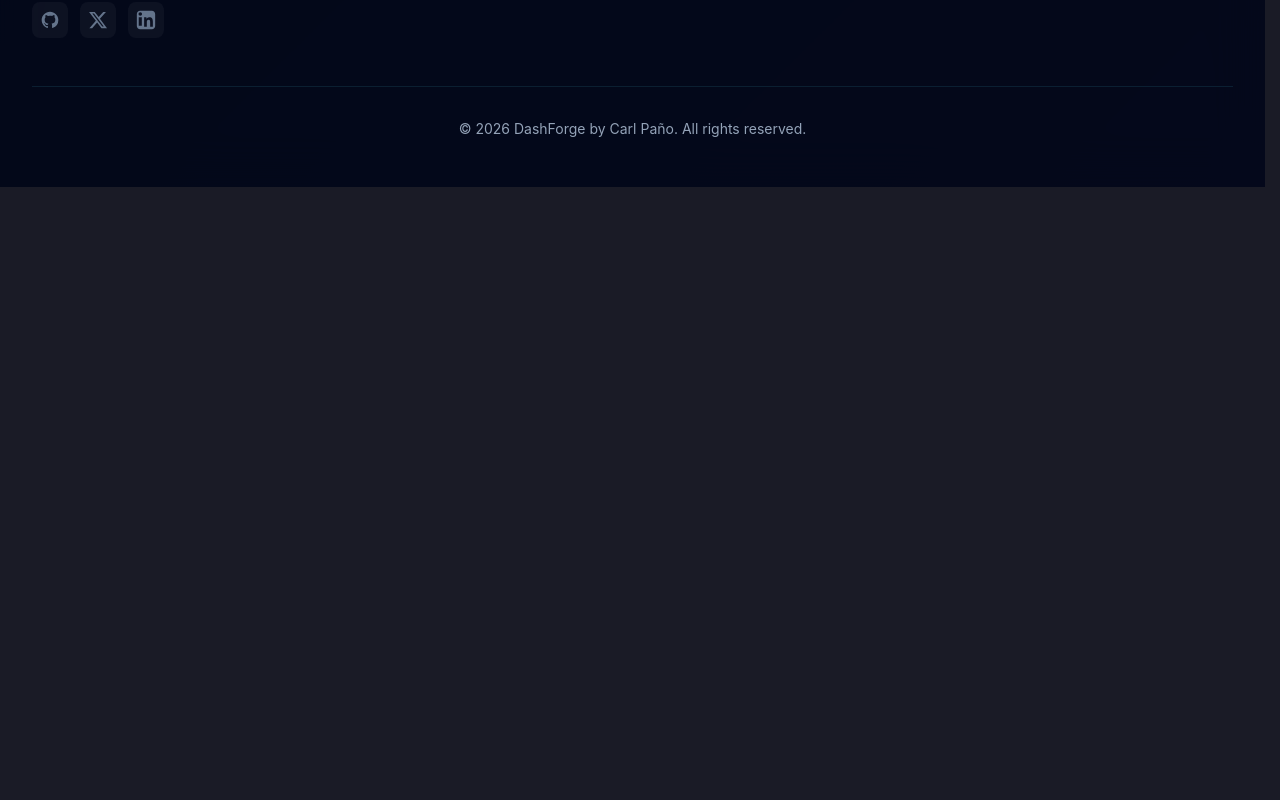
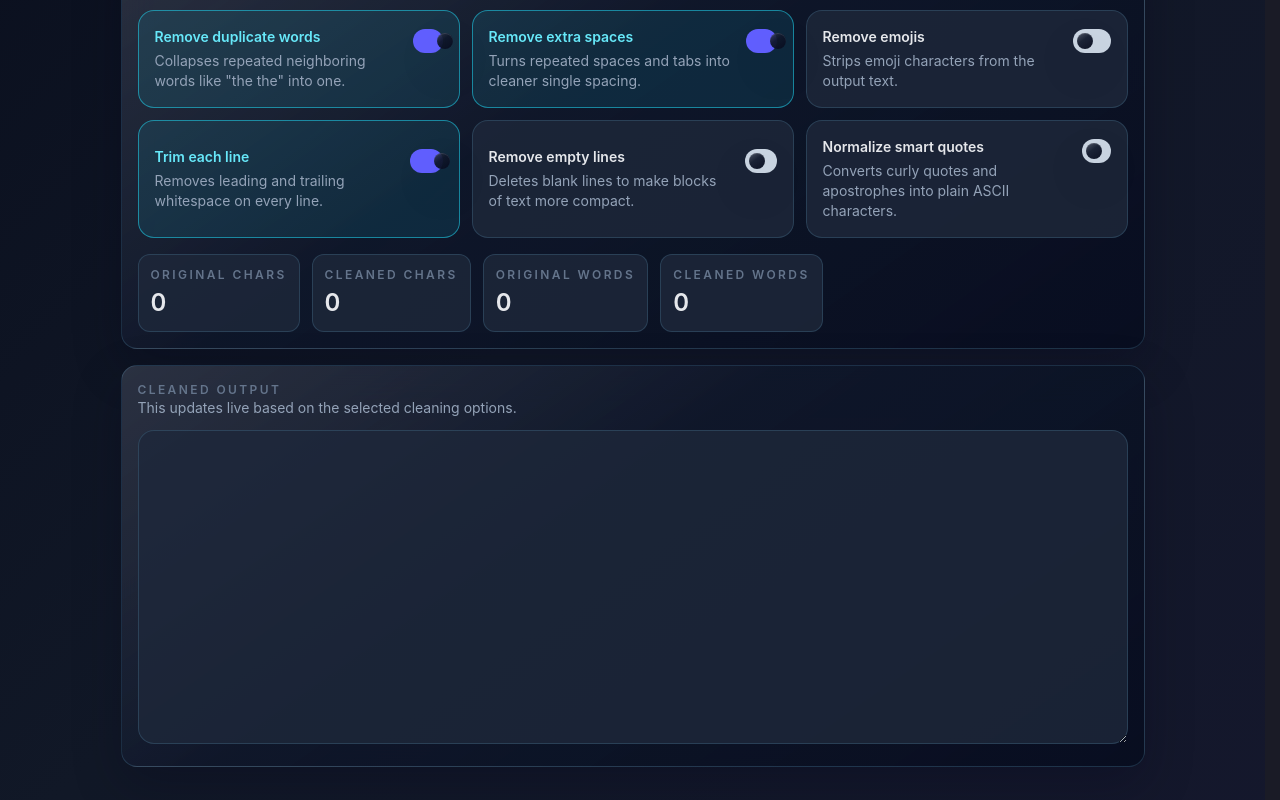
Before and after one commit to carleoj/dashforge, a Vue app: page /text-cleaner in a window 1280 px wide. Shown: the part 660-1460 px from the top of the page. Before the commit the page ends 847 px from the top, so only its background shows below. Built offline with nearby package versions, Linux system fonts and the light colour scheme.

Commit message:
feat: add Text Cleaner tool with various text cleanup options

```diff
--- a/src/config/tools.js
+++ b/src/config/tools.js
@@ -22,7 +22,8 @@ export const toolCategories = [
     label: 'Texts',
     tools: [
       { id: 'word-counter', label: 'Word Counter', path: '/word-counter', routeName: 'word-counter' },
-      { id: 'case-converter', label: 'Case Converter', path: '/case-converter', routeName: 'case-converter' }
+      { id: 'case-converter', label: 'Case Converter', path: '/case-converter', routeName: 'case-converter' },
+      { id: 'text-cleaner', label: 'Text Cleaner', path: '/text-cleaner', routeName: 'text-cleaner' }
     ]
   }
 ]
--- a/src/router/index.js
+++ b/src/router/index.js
@@ -4,6 +4,7 @@ import BgRemoverView from '../views/BgRemover.vue'
 import UpscalerView from '../views/UpscalerView.vue'
 import WordCounterView from '../views/WordCounterView.vue'
 import CaseConverterView from '../views/CaseConverterView.vue'
+import TextCleanerView from '../views/TextCleanerView.vue'
 import TextExtractorView from '../views/TextExtractor.vue'
 import PDFCompressorView from '../views/PDFCompressor.vue'
 
@@ -40,6 +41,11 @@ const router = createRouter({
       component: CaseConverterView
     },
     {
+      path: '/text-cleaner',
+      name: 'text-cleaner',
+      component: TextCleanerView
+    },
+    {
       path: '/text-extractor',
       name: 'text-extractor',
       component: TextExtractorView
--- /dev/null
+++ b/src/views/TextCleanerView.vue
@@ -0,0 +1,218 @@
+<script setup>
+import { computed, ref } from 'vue'
+import TextToolWorkspace from '../components/TextToolWorkspace.vue'
+
+const text = ref('')
+const toolId = 'text-cleaner'
+
+const cleaningOptions = ref({
+  removeDuplicateWords: true,
+  removeExtraSpaces: true,
+  removeEmojis: false,
+  trimLines: true,
+  removeEmptyLines: false,
+  normalizeQuotes: false
+})
+
+const optionList = [
+  {
+    key: 'removeDuplicateWords',
+    label: 'Remove duplicate words',
+    description: 'Collapses repeated neighboring words like "the the" into one.'
+  },
+  {
+    key: 'removeExtraSpaces',
+    label: 'Remove extra spaces',
+    description: 'Turns repeated spaces and tabs into cleaner single spacing.'
+  },
+  {
+    key: 'removeEmojis',
+    label: 'Remove emojis',
+    description: 'Strips emoji characters from the output text.'
+  },
+  {
+    key: 'trimLines',
+    label: 'Trim each line',
+    description: 'Removes leading and trailing whitespace on every line.'
+  },
+  {
+    key: 'removeEmptyLines',
+    label: 'Remove empty lines',
+    description: 'Deletes blank lines to make blocks of text more compact.'
+  },
+  {
+    key: 'normalizeQuotes',
+    label: 'Normalize smart quotes',
+    description: 'Converts curly quotes and apostrophes into plain ASCII characters.'
+  }
+]
+
+const escapeRegExp = (value) => value.replace(/[.*+?^${}()|[\]\\]/g, '\\$&')
+
+const normalizeLineBreaks = (value) => value.replace(/\r\n/g, '\n')
+
+const cleanText = (value) => {
+  let result = normalizeLineBreaks(value || '')
+
+  if (!result) return ''
+
+  if (cleaningOptions.value.normalizeQuotes) {
+    result = result
+      .replace(/[\u2018\u2019\u201A\u201B]/g, "'")
+      .replace(/[\u201C\u201D\u201E\u201F]/g, '"')
+  }
+
+  if (cleaningOptions.value.removeEmojis) {
+    result = result.replace(/[\p{Extended_Pictographic}\p{Emoji_Presentation}]/gu, '')
+    result = result.replace(/[\u200D\uFE0F]/g, '')
+  }
+
+  if (cleaningOptions.value.trimLines) {
+    result = result
+      .split('\n')
+      .map((line) => line.trim())
+      .join('\n')
+  }
+
+  if (cleaningOptions.value.removeExtraSpaces) {
+    result = result
+      .split('\n')
+      .map((line) => line.replace(/[^\S\n]+/g, ' ').trimEnd())
+      .join('\n')
+  }
+
+  if (cleaningOptions.value.removeDuplicateWords) {
+    const duplicatePattern = /\b([\p{L}\p{N}]+)\b/giu
+    result = result
+      .split('\n')
+      .map((line) => {
+        let cleanedLine = line
+        const words = [...line.matchAll(duplicatePattern)]
+
+        for (let index = 0; index < words.length - 1; index += 1) {
+          const currentMatch = words[index]
+          const nextMatch = words[index + 1]
+          const currentWord = currentMatch[0]
+          const nextWord = nextMatch[0]
+
+          if (currentWord.toLowerCase() !== nextWord.toLowerCase()) continue
+
+          const betweenText = line.slice(currentMatch.index + currentWord.length, nextMatch.index)
+          if (!/^[\s.,!?;:'"()\-]+$/.test(betweenText)) continue
+
+          const removalTarget = `${betweenText}${nextWord}`
+          cleanedLine = cleanedLine.replace(new RegExp(escapeRegExp(removalTarget)), '')
+        }
+
+        return cleanedLine
+      })
+      .join('\n')
+  }
+
+  if (cleaningOptions.value.removeEmptyLines) {
+    result = result
+      .split('\n')
+      .filter((line) => line.trim() !== '')
+      .join('\n')
+  }
+
+  return result.trim()
+}
+
+const cleanedText = computed(() => cleanText(text.value))
+
+const stats = computed(() => ({
+  originalChars: text.value.length,
+  cleanedChars: cleanedText.value.length,
+  originalWords: text.value.match(/\S+/g)?.length ?? 0,
+  cleanedWords: cleanedText.value.match(/\S+/g)?.length ?? 0
+}))
+</script>
+
+<template>
+  <TextToolWorkspace
+    v-model="text"
+    title="Text Cleaner"
+    subtitle="Tidy messy text with quick cleanup options, then copy the cleaned output."
+    :tool-id="toolId"
+    placeholder="Paste text with duplicates, extra spaces, emojis, or messy formatting..."
+  >
+    <template #toolbar>
+      <div class="rounded-2xl border border-slate-200 bg-white p-4 shadow-sm space-y-4">
+        <div>
+          <p class="text-xs font-semibold uppercase tracking-[0.2em] text-slate-400">Cleaning options</p>
+          <p class="mt-1 text-sm text-slate-500">Toggle the fixes you want to apply to the input text.</p>
+        </div>
+
+        <div class="grid gap-3 sm:grid-cols-2 xl:grid-cols-3">
+          <button
+            v-for="option in optionList"
+            :key="option.key"
+            type="button"
+            @click="cleaningOptions[option.key] = !cleaningOptions[option.key]"
+            class="rounded-2xl border p-4 text-left transition-colors cursor-pointer"
+            :class="cleaningOptions[option.key]
+              ? 'border-indigo-300 bg-indigo-50'
+              : 'border-slate-200 bg-slate-50 hover:bg-white'"
+          >
+            <div class="flex items-start justify-between gap-3">
+              <div>
+                <p class="text-sm font-semibold" :class="cleaningOptions[option.key] ? 'text-indigo-700' : 'text-slate-700'">
+                  {{ option.label }}
+                </p>
+                <p class="mt-1 text-sm text-slate-500">
+                  {{ option.description }}
+                </p>
+              </div>
+              <span
+                class="mt-0.5 inline-flex h-6 w-11 items-center rounded-full p-1 transition-colors"
+                :class="cleaningOptions[option.key] ? 'bg-indigo-500' : 'bg-slate-300'"
+              >
+                <span
+                  class="h-4 w-4 rounded-full bg-white transition-transform"
+                  :class="cleaningOptions[option.key] ? 'translate-x-5' : 'translate-x-0'"
+                />
+              </span>
+            </div>
+          </button>
+        </div>
+
+        <div class="flex flex-wrap gap-3">
+          <div class="min-w-35 rounded-xl border border-slate-300 bg-slate-50 p-3">
+            <p class="text-xs font-semibold uppercase tracking-[0.2em] text-slate-400">Original chars</p>
+            <p class="mt-1 text-2xl font-semibold text-slate-800">{{ stats.originalChars }}</p>
+          </div>
+          <div class="min-w-35 rounded-xl border border-slate-300 bg-slate-50 p-3">
+            <p class="text-xs font-semibold uppercase tracking-[0.2em] text-slate-400">Cleaned chars</p>
+            <p class="mt-1 text-2xl font-semibold text-slate-800">{{ stats.cleanedChars }}</p>
+          </div>
+          <div class="min-w-35 rounded-xl border border-slate-300 bg-slate-50 p-3">
+            <p class="text-xs font-semibold uppercase tracking-[0.2em] text-slate-400">Original words</p>
+            <p class="mt-1 text-2xl font-semibold text-slate-800">{{ stats.originalWords }}</p>
+          </div>
+          <div class="min-w-35 rounded-xl border border-slate-300 bg-slate-50 p-3">
+            <p class="text-xs font-semibold uppercase tracking-[0.2em] text-slate-400">Cleaned words</p>
+            <p class="mt-1 text-2xl font-semibold text-slate-800">{{ stats.cleanedWords }}</p>
+          </div>
+        </div>
+      </div>
+    </template>
+
+    <template #footer>
+      <div class="rounded-2xl border border-slate-200 bg-white p-4 shadow-sm">
+        <div class="flex items-center justify-between gap-3 mb-3">
+          <div>
+            <p class="text-xs font-semibold uppercase tracking-[0.2em] text-slate-400">Cleaned output</p>
+            <p class="text-sm text-slate-500">This updates live based on the selected cleaning options.</p>
+          </div>
+        </div>
+        <textarea
+          :value="cleanedText"
+          rows="10"
+          readonly
+          class="w-full rounded-2xl border border-slate-300 bg-slate-50 p-4 text-sm leading-7 text-slate-700 outline-none resize-y min-h-55"
+        />
+      </div>
+    </template>
+  </TextToolWorkspace>
+</template>
```
